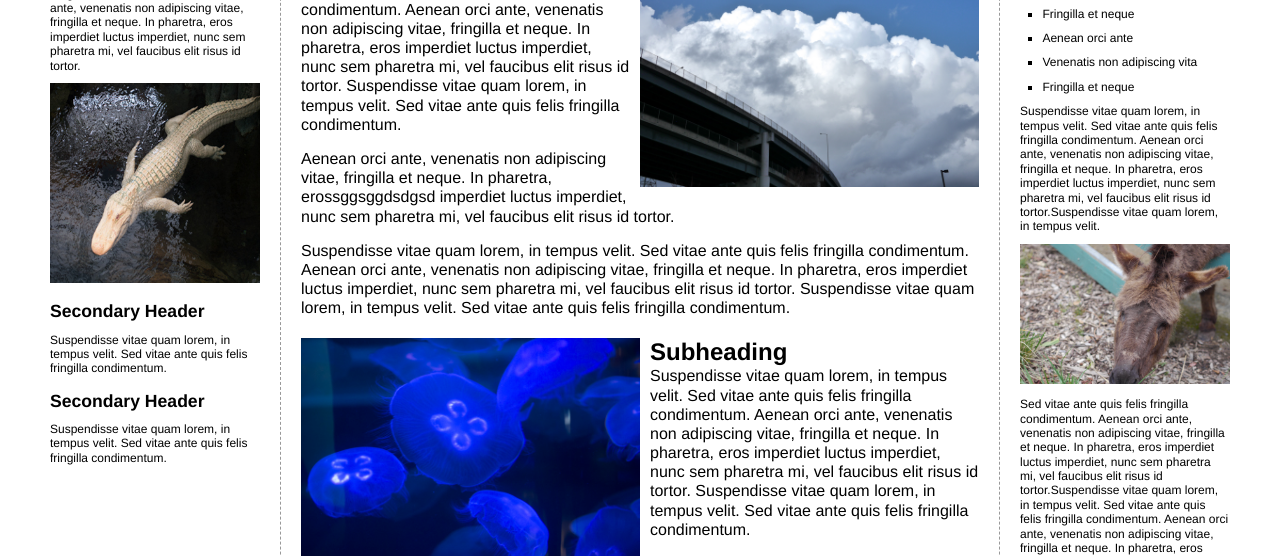
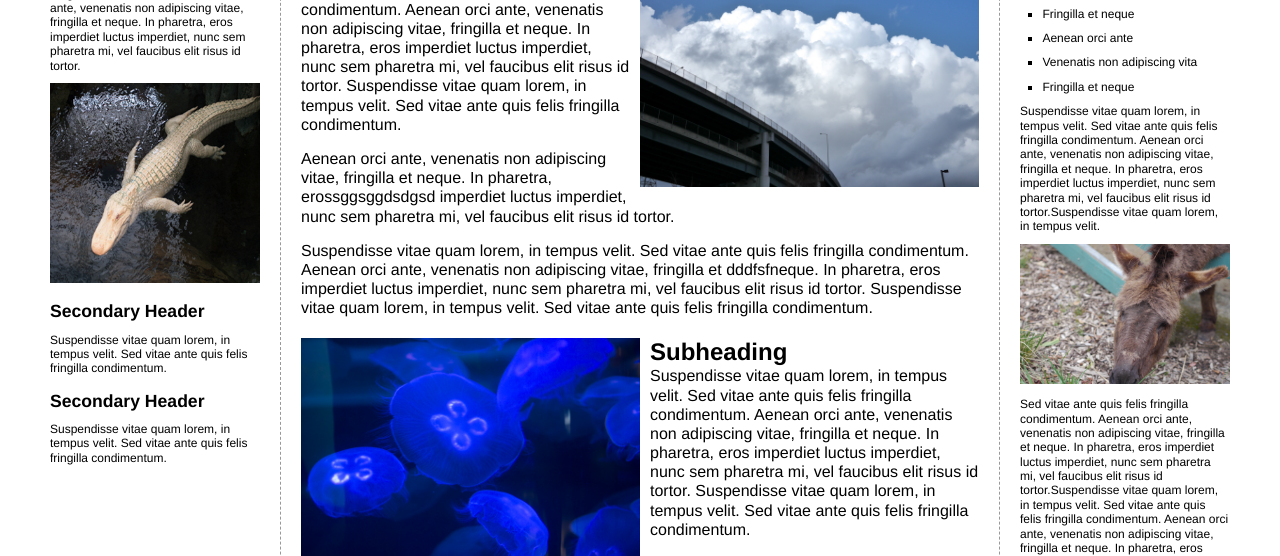
Before and after one commit to spaisuiker/opdr-5git, a plain HTML site: page html/index.html in a window 1280 px wide. Shown: the part 242-798 px from the top of the page. Drawn offline with Linux system fonts and the light colour scheme.

Commit message:
Nog iets anders toegevoegd

```diff
--- a/html/index.html
+++ b/html/index.html
@@ -46,7 +46,7 @@
             <p>
               Suspendisse vitae quam lorem, in tempus velit. Sed vitae ante quis
               felis fringilla condimentum. Aenean orci ante, venenatis non
-              adipiscing vitae, fringilla et neque. In pharetra, eros imperdiet
+              adipiscing vitae, fringilla et     dddfsfneque. In pharetra, eros imperdiet
               luctus imperdiet, nunc sem pharetra mi, vel faucibus elit risus id
               tortor. Suspendisse vitae quam lorem, in tempus velit. Sed vitae
               ante quis felis fringilla condimentum.
```
